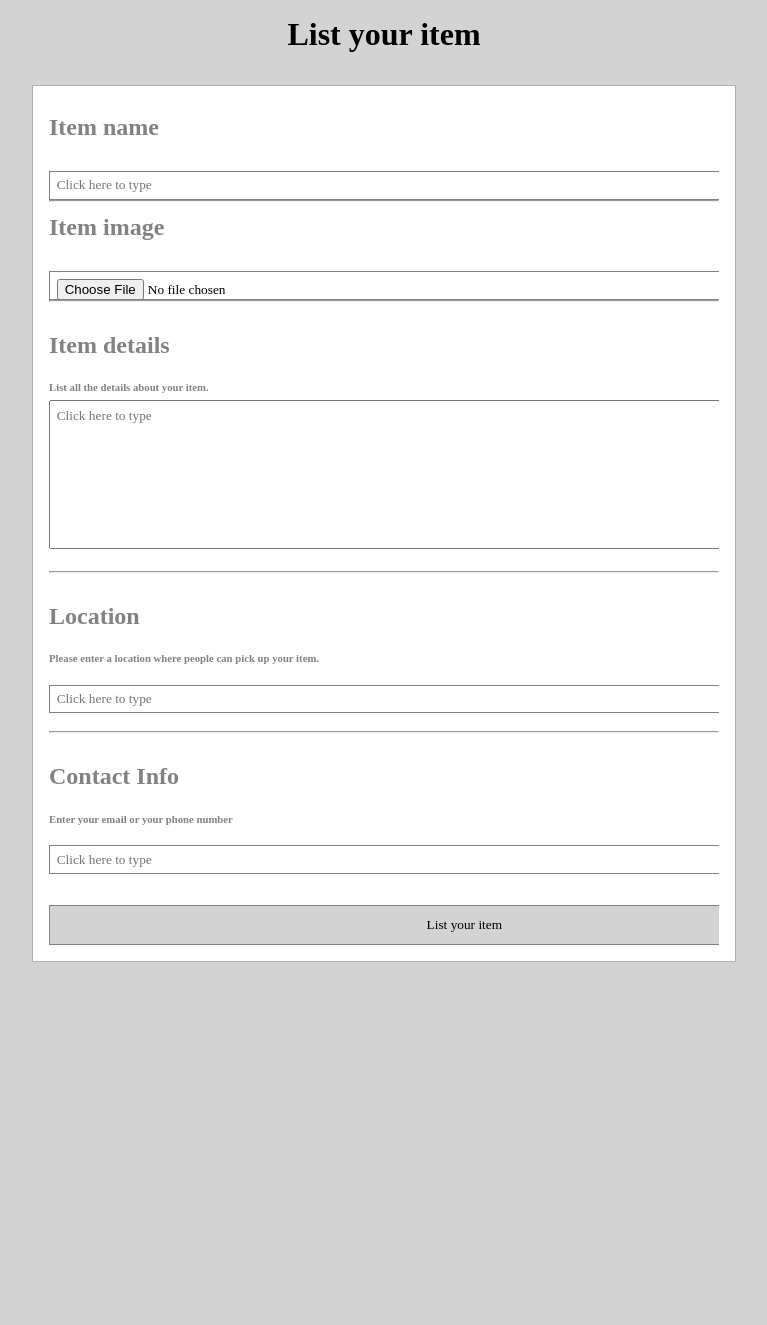
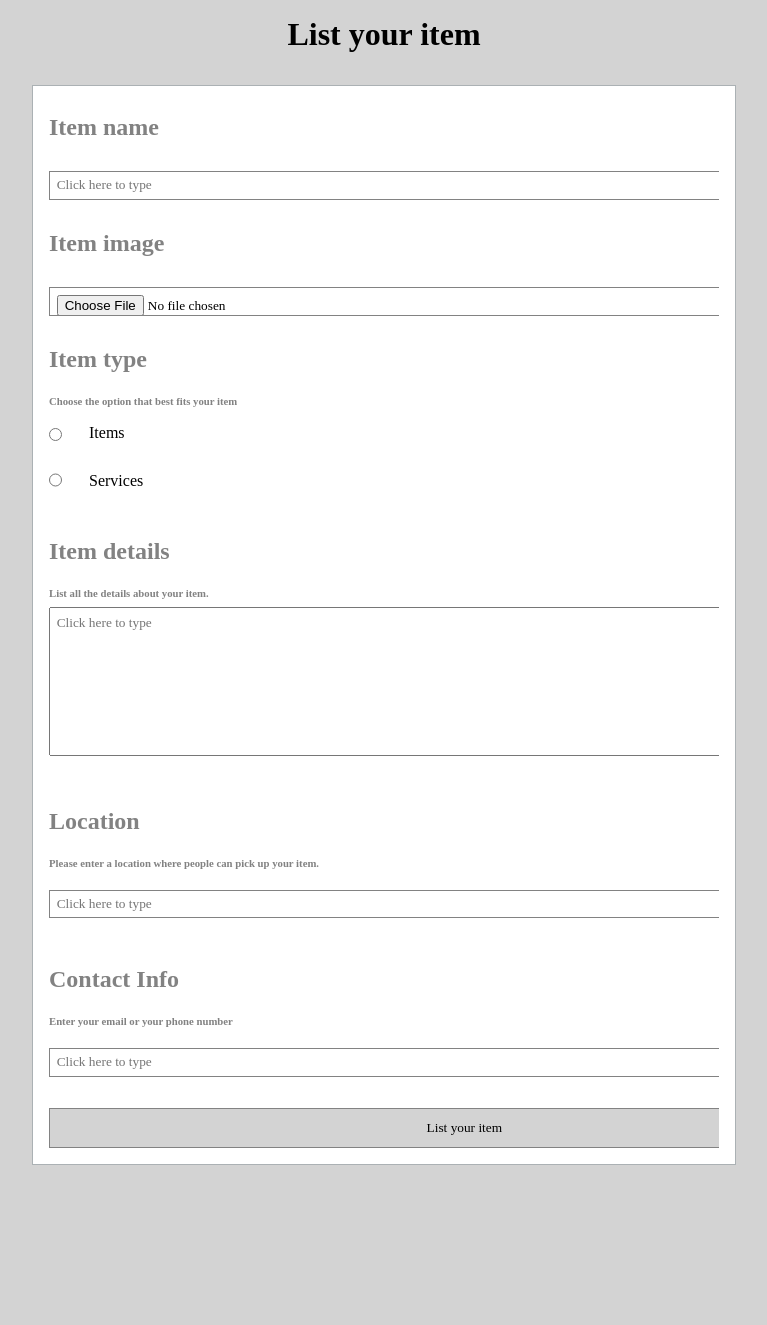
Before and after one commit to jordan110405/Website, a Flask app: page /donate-item in a window 1280 px wide. Shown: the part 100-1425 px from the top of the page, without its empty margins (256-1023 px from the left). Before the commit the page ends 1062 px from the top, so only its background shows below. Run offline with Flask 2, Linux system fonts and the light colour scheme.

Commit message:
fixed + added some stuff

```diff
--- a/myapp/forms.py
+++ b/myapp/forms.py
@@ -1,5 +1,6 @@
 from flask_wtf import FlaskForm
-from wtforms import StringField, TextAreaField, FileField
+from wtforms import StringField, TextAreaField, FileField, RadioField
+from wtforms.validators import DataRequired
 
 
 class lost_and_found_form(FlaskForm):
@@ -17,3 +18,4 @@ class ProductForm(FlaskForm):
     details = TextAreaField('details')
     pickup_location = StringField('pickup_location')
     contact_info = StringField('contact_info')
+    rad_type = RadioField('Type', choices=[('items', 'Items'), ('services', 'Services')], validators=[DataRequired()])
--- a/myapp/models.py
+++ b/myapp/models.py
@@ -1,5 +1,7 @@
 from . import db
 from werkzeug.security import generate_password_hash, check_password_hash
+from wtforms import StringField, TextAreaField, RadioField, FileField
+from wtforms.validators import DataRequired
 
 
 class UserInfo(db.Model):
@@ -31,7 +33,7 @@ class Products(db.Model):
     picture = db.Column(db.String(255), nullable=True)
     pickup_location = db.Column(db.String(200), nullable=False)
     contact_info = db.Column(db.String(300), nullable=False)
-    #add a stock here
+    rad_type = db.Column(db.String(50), nullable=False)
 
 
 class lost_and_found(db.Model):
--- a/myapp/routes.py
+++ b/myapp/routes.py
@@ -124,6 +124,7 @@ def upload_product():
         details = form.details.data
         pickup_location = form.pickup_location.data
         contact_info = form.contact_info.data
+        rad_type = form.rad_type.data
 
         # Handle file upload
         picture = form.picture.data
@@ -142,7 +143,8 @@ def upload_product():
             details=details,
             picture=filename,  # Save the file path to the database
             pickup_location=pickup_location,
-            contact_info=contact_info
+            contact_info=contact_info,
+            rad_type=rad_type,
         )
 
         db.session.add(new_product)
--- a/myapp/static/css/donate-item-css.css
+++ b/myapp/static/css/donate-item-css.css
@@ -25,11 +25,15 @@ main {
 }
 
 #item-name input {
-    width: 61em;
+    width: 54vw;
     height: 1em;
     padding: 0.5em;
     border: 1px solid #828282;
     margin-top: 1em;
+}
+
+textarea {
+    width: 54vw;
 }
 
 #specifics {
@@ -68,3 +72,31 @@ header {
     cursor: pointer;
     background-color: #afadad;
 }
+
+
+
+.radio-group {
+    width: auto;
+    display: flex;
+    flex-direction: column;
+    align-items: flex-start;
+}
+
+.radio-group div {
+    display: flex;
+    align-items: flex-start;
+    width: auto;
+    flex-direction: row;
+}
+
+.radio {
+    width: auto !important;
+    margin-right: -5px; /* Adds space between the radio button and its label */
+}
+
+.radio-group label {
+    margin-top: 13%;
+    margin-left: 2em;
+    overflow-x: visible;
+    position: relative;
+}
--- a/myapp/templates/donate-item.html
+++ b/myapp/templates/donate-item.html
@@ -16,25 +16,39 @@
                 <h2>Item name</h2>
                 <input type="text" placeholder="Click here to type" name="name" required>
                 <br>
-                <hr>
+                <br>
                 <h2>Item image</h2>
                 <input type="file" name="picture" placeholder="Upload image">
                 <br>
-                <hr>
+                <br>
+                <h2>Item type</h2>
+                <h6>Choose the option that best fits your item</h6>
+                <div class="radio-group">
+                    <!-- Radio button for Items -->
+                    <div>
+                        <input type="radio" class="rad_type radio" name="rad_type" value="items">
+                        <label for="rad_type">Items</label>
+                    </div>
+                    <br>
+                    <div>
+                        <!-- Radio button for Services -->
+                        <input type="radio" class="rad_type radio" name="rad_type" value="services">
+                        <label for="rad_type">Services</label>
+                    </div>
+                </div>
+                <br>
                 <br>
                 <h2>Item details</h2>
                 <h6>List all the details about your item.</h6>
                 <textarea id="specifics" name="details" rows="10" cols="120" placeholder="Click here to type"></textarea>
                 <br>
                 <br>
-                <hr>
                 <br>
                 <h2>Location</h2>
                 <h6>Please enter a location where people can pick up your item.</h6>
                 <input type="text" id="locationInput" name="pickup_location" placeholder="Click here to type">
                 <div id="locationDropDown"></div>
                 <br>
-                <hr>
                 <br>
                 <h2>Contact Info</h2>
                 <h6>Enter your email or your phone number</h6>
```
Also changed, not shown: myapp/static/css/style.css (+20 -13 lines), myapp/templates/index.html (+1 -6 lines), 1 other file.
